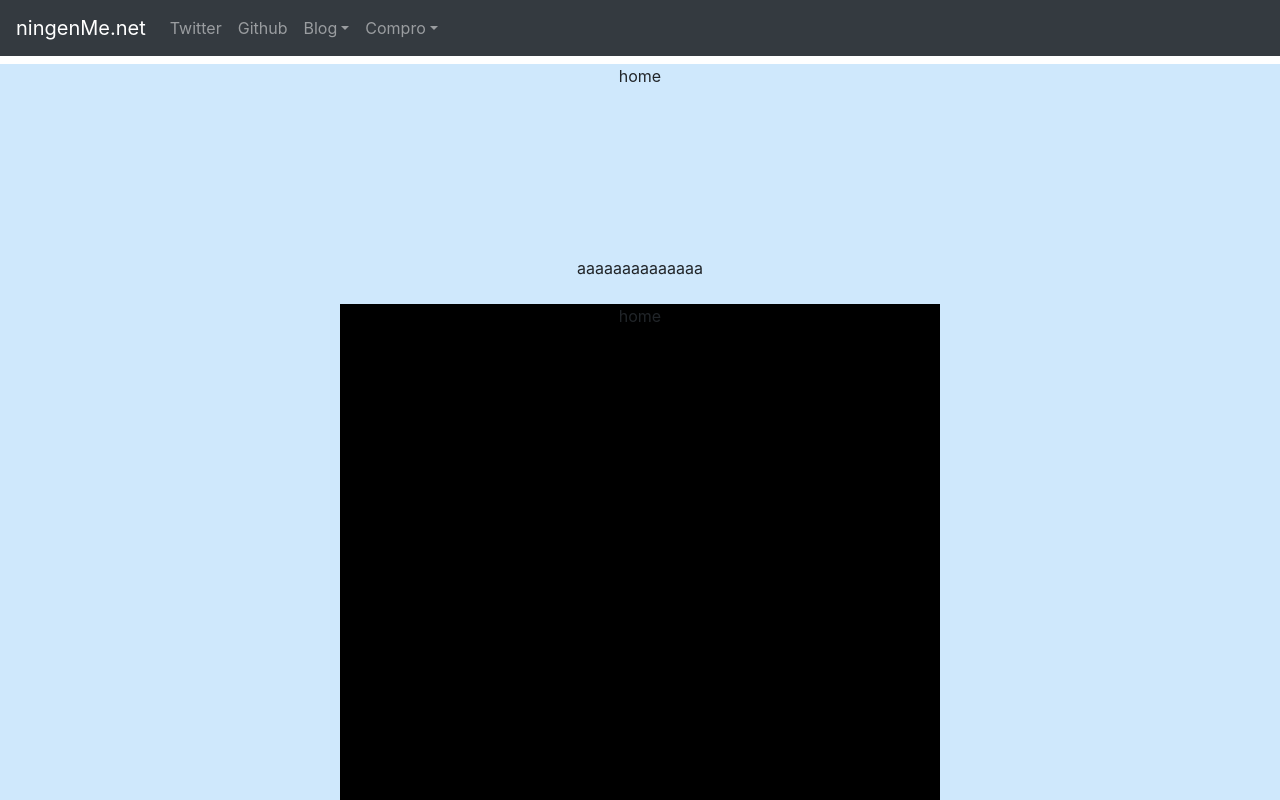
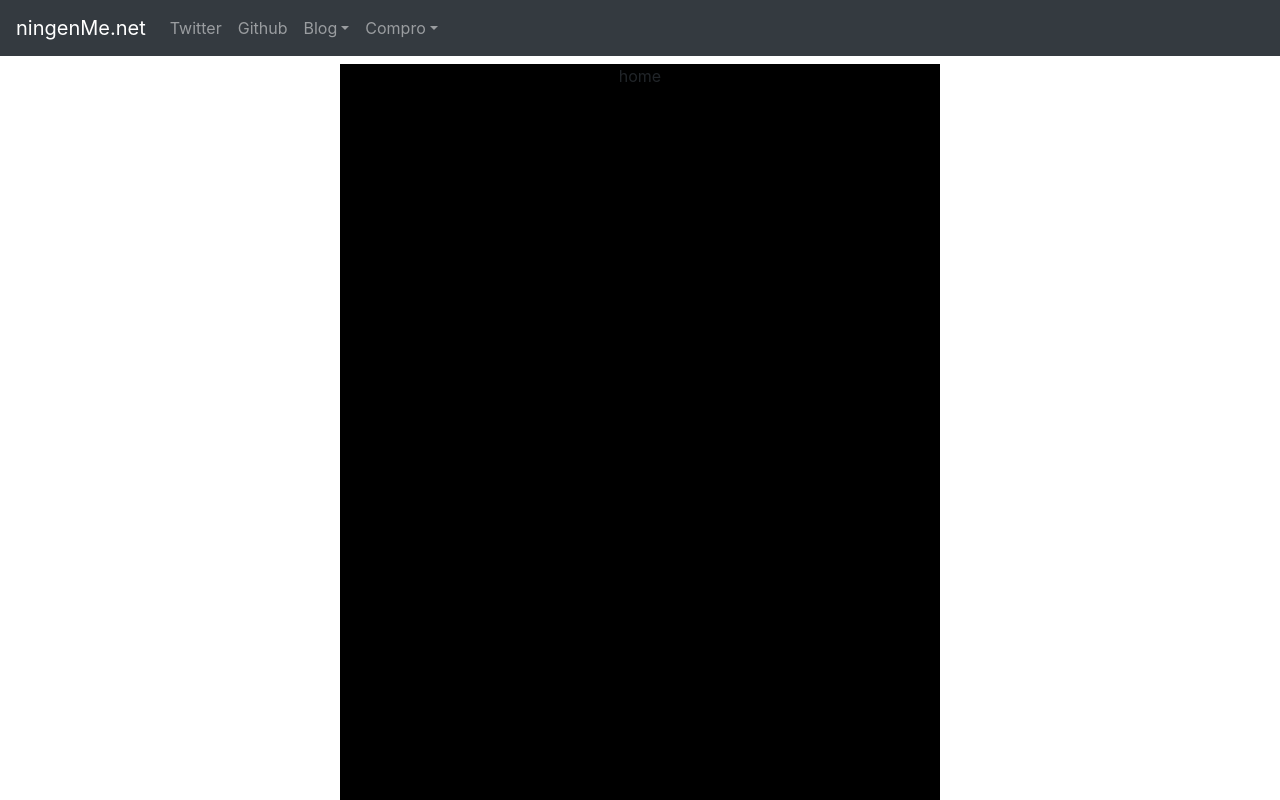
Before and after one commit to ningenMe/ningenme-net-front, a React (Create React App) app: page / in a window 1280 px wide. Shown: the top 800 px of the page. Built offline with nearby package versions, Linux system fonts and the light colour scheme.

Commit message:
modify container

```diff
--- a/src/components/Main.js
+++ b/src/components/Main.js
@@ -6,8 +6,7 @@ import Home from '../pages/Home'
 export default class Main extends React.Component {
   render() {
     return (
-      <Container fixed style={{ backgroundColor: '#cfe8fc'}} >
-        home<br /><br /><br /><br /><br /><br /><br /><br />aaaaaaaaaaaaaa<br /><br />
+      <Container fixed style={{ backgroundColor: 'transparent'}} >
         <HashRouter>
           <Route exact path='/' component={Home} />
           <Route path='/home' component={Home} />
```
